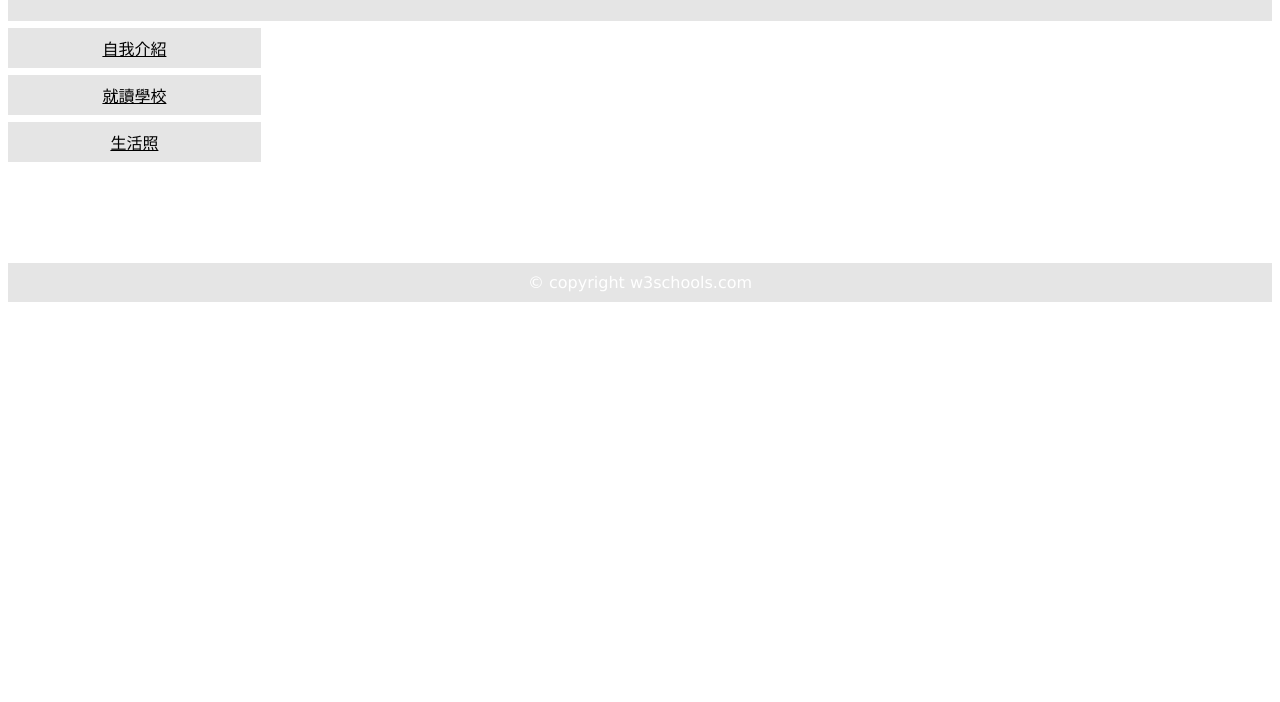
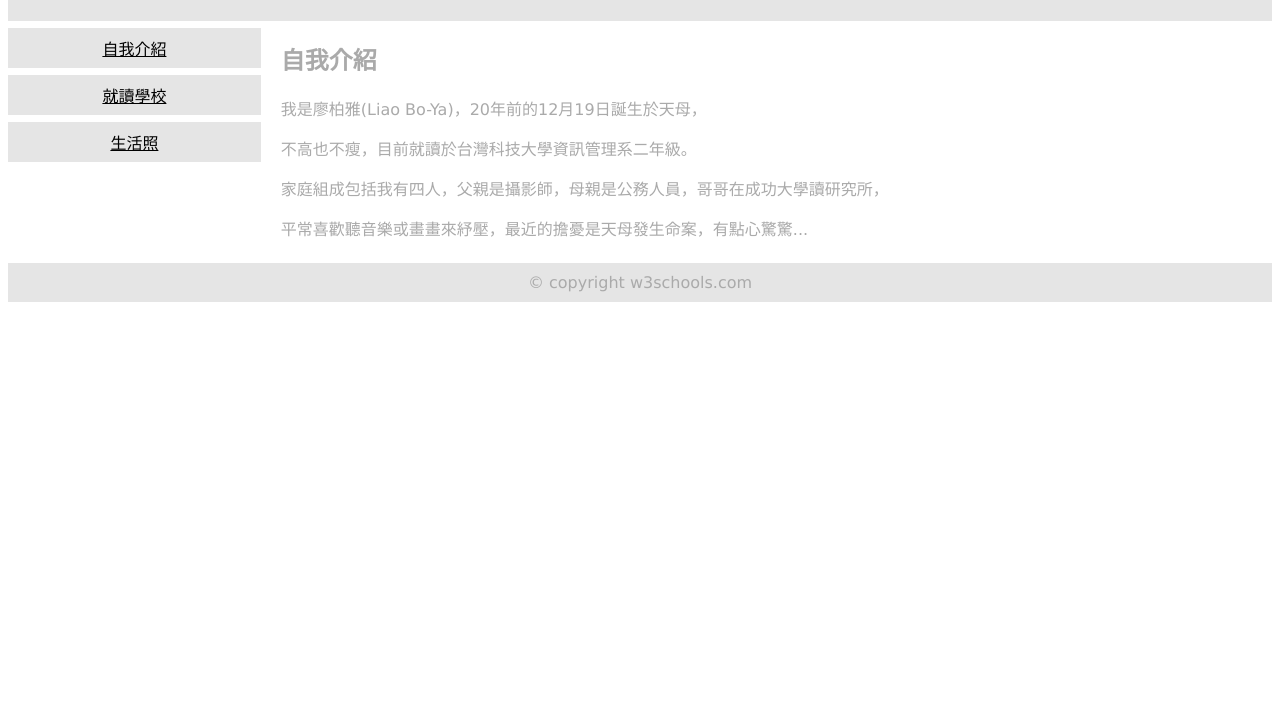
Before and after one commit to liaoboya/liaoboya.github.io, a plain HTML site: page index.html in a window 1280 px wide. Shown: the part 98-800 px from the top of the page. Drawn offline with Linux system fonts and the light colour scheme.

Commit message:
Update index.html
Update index.html

```diff
--- a/index.html
+++ b/index.html
@@ -1,7 +1,7 @@
 <!DOCTYPE html>
 <html>
 <head>
-<title>index.html</title>
+<title>20190313-homework1</title>
 <meta charset="utf-8">
 <meta name="viewport" content="width=device-width, initial-scale=1.0">
 <style>
@@ -36,7 +36,7 @@
 }
 </style>
 </head>
-<body style="font-family:Verdana;color:white;">
+<body style="font-family:Verdana;color:#aaaaaa;">
 
 <div style="background-color:#e5e5e5;padding:15px;text-align:center;">
   <h1>Cites</h1>
```
